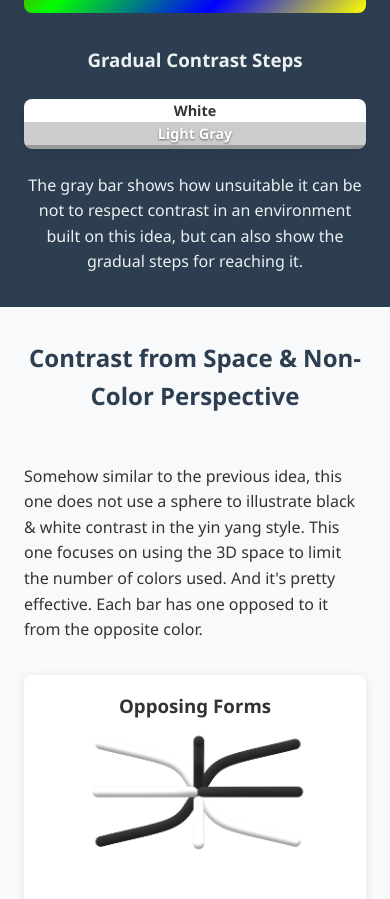
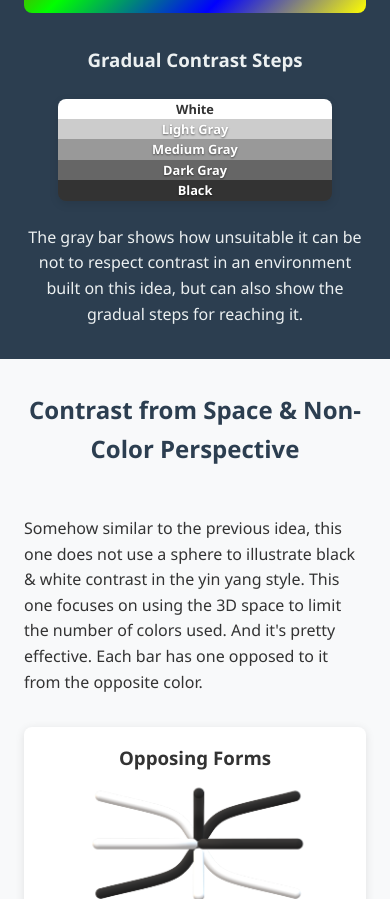
Before and after one commit to danielsofran/Contrast, a website: page src/index.html in a window 390 px wide. Shown: the part 3630-4529 px from the top of the page. Drawn offline with Linux system fonts and the light colour scheme.

Commit message:
Fix grayscale on mobile

```diff
--- a/src/css/responsive.css
+++ b/src/css/responsive.css
@@ -120,13 +120,16 @@
     }
 
     .gray-bar {
-        height: 50px;
+        height: auto;
         flex-direction: column;
+        width: 80%;
+        margin: 1.5rem auto;
     }
 
     .gray-step {
-        height: 40px;
-        font-size: 0.9rem;
+        height: 50px;
+        width: 100%;
+        font-size: 0.8rem;
     }
 }
 
```
